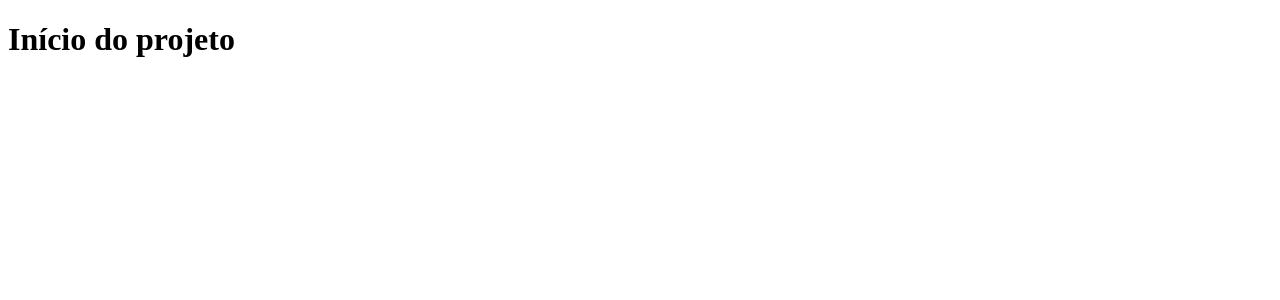
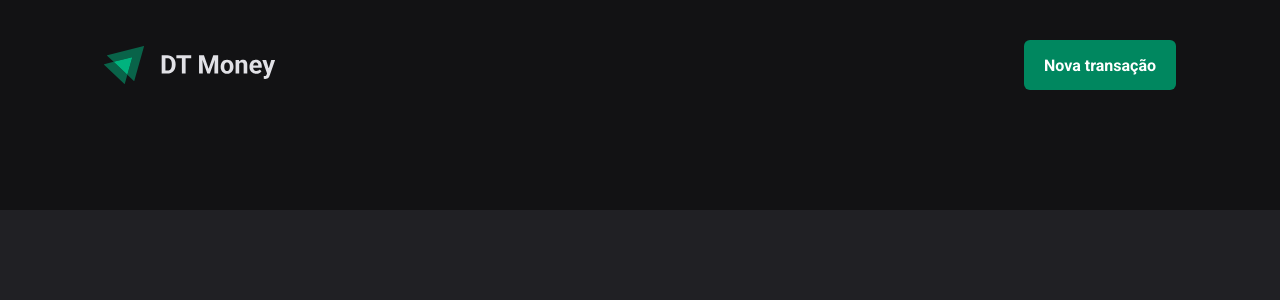
Before and after one commit to jthanlopes/ignite-dtmoney, a React (Vite) app: page / in a window 1280 px wide. Shown: the top 300 px of the page. Built offline with nearby package versions, Linux system fonts and the light colour scheme.

Commit message:
feat: implementação do componente Header

```diff
--- a/index.html
+++ b/index.html
@@ -2,9 +2,13 @@
 <html lang="en">
   <head>
     <meta charset="UTF-8" />
-    <link rel="icon" type="image/svg+xml" href="/vite.svg" />
+    <link rel="preconnect" href="https://fonts.googleapis.com" />
+    <link rel="preconnect" href="https://fonts.gstatic.com" crossorigin />
+
     <meta name="viewport" content="width=device-width, initial-scale=1.0" />
-    <title>Vite + React + TS</title>
+
+    <link href="https://fonts.googleapis.com/css2?family=Roboto+Mono:wght@700&family=Roboto:wght@400;700&display=swap" rel="stylesheet" />
+    <title>DT Money</title>
   </head>
   <body>
     <div id="root"></div>
--- a/package.json
+++ b/package.json
@@ -10,11 +10,13 @@
   },
   "dependencies": {
     "react": "^18.2.0",
-    "react-dom": "^18.2.0"
+    "react-dom": "^18.2.0",
+    "styled-components": "^5.3.6"
   },
   "devDependencies": {
     "@types/react": "^18.0.26",
     "@types/react-dom": "^18.0.9",
+    "@types/styled-components": "^5.1.26",
     "@vitejs/plugin-react": "^3.0.0",
     "typescript": "^4.9.3",
     "vite": "^4.0.0"
--- a/src/App.tsx
+++ b/src/App.tsx
@@ -1,5 +1,14 @@
+import { ThemeProvider } from "styled-components";
+import { Transactions } from "./Pages/Transactions";
+import { GlobalStyles } from "./styles/global";
+import { defaultTheme } from "./styles/themes/default";
+
 export function App() {
   return (
-    <h1>Início do projeto</h1>
+    <ThemeProvider theme={defaultTheme}>
+      <GlobalStyles />
+
+      <Transactions />
+    </ThemeProvider>
   )
 }
--- /dev/null
+++ b/src/Pages/Transactions/index.tsx
@@ -0,0 +1,9 @@
+import { Header } from "../../components/Header";
+
+export function Transactions() {
+  return (
+    <div>
+      <Header />
+    </div>
+  )
+}
--- /dev/null
+++ b/src/components/Header/index.tsx
@@ -0,0 +1,15 @@
+import { HeaderContainer, HeaderContent, NewTransactionButton } from "./styles";
+
+import logoImg from "../../assets/logo.svg";
+
+export function Header() {
+  return (
+    <HeaderContainer>
+      <HeaderContent>
+        <img src={logoImg} alt="" />
+
+        <NewTransactionButton>Nova transação</NewTransactionButton>
+      </HeaderContent>
+    </HeaderContainer>
+  )
+}
--- /dev/null
+++ b/src/components/Header/styles.ts
@@ -0,0 +1,33 @@
+import styled from "styled-components";
+
+export const HeaderContainer = styled.header`
+  background: ${props => props.theme["gray-900"]};
+  padding: 2.5rem 0 7.5rem;
+`;
+
+export const HeaderContent = styled.div`
+  width: 100%;
+  max-width: 1120px;
+  margin: 0 auto;
+  padding: 0 1.5rem;
+
+  display: flex;
+  justify-content: space-between;
+  align-items: center;
+`;
+
+export const NewTransactionButton = styled.button`
+  height: 50px;
+  border: 0;
+  background: ${props => props.theme["green-500"]};
+  color: ${props => props.theme.white};
+  font-weight: bold;
+  padding: 0 1.25rem;
+  border-radius: 6px;
+  cursor: pointer;
+
+  &:hover {
+    background: ${props => props.theme["green-700"]};
+    transition: background-color 0.2s;
+  }
+`;
--- /dev/null
+++ b/src/styles/global.ts
@@ -0,0 +1,25 @@
+import { createGlobalStyle } from 'styled-components';
+
+export const GlobalStyles = createGlobalStyle`
+  * {
+    margin: 0;
+    padding: 0;
+    box-sizing: border-box;
+  }
+
+  :focus {
+    outline: 0;
+    box-shadow: 0 0 0 2p
+    x ${props => props.theme['green-500']}
+  }
+
+  body {
+    background-color: ${props => props.theme['gray-800']};
+    color: ${props => props.theme['gray-100']};
+    -webkit-font-smoothing: antialiased;
+  }
+
+  body, input, textarea, button {
+    font: 400 1rem Roboto, sans-serif;
+  }
+`;
--- /dev/null
+++ b/src/styles/themes/default.ts
@@ -0,0 +1,20 @@
+export const defaultTheme = {
+  white: '#fff',
+
+  'gray-100': '#E1E1E6',
+  'gray-300': '#C4C4CC',
+  'gray-400': '#8D8D99',
+  'gray-500': '#7C7C8A',
+  'gray-600': '#323238',
+  'gray-700': '#29292E',
+  'gray-800': '#202024',
+  'gray-900': '#121214',
+
+  'green-300': '#00B37E',
+  'green-500': '#00875F',
+  'green-700': '#015F43',
+
+  'red-300': '#F75A68',
+  'red-500': '#AB222E',
+  'red-700': '#7A1921',
+} as const
```
Also changed, not shown: src/@types/styled.d.ts (added, +8 -0 lines), src/Pages/Transactions/styles.ts (added), src/assets/logo.svg (added), 1 other file (tests, documents, lock files or other folders).
